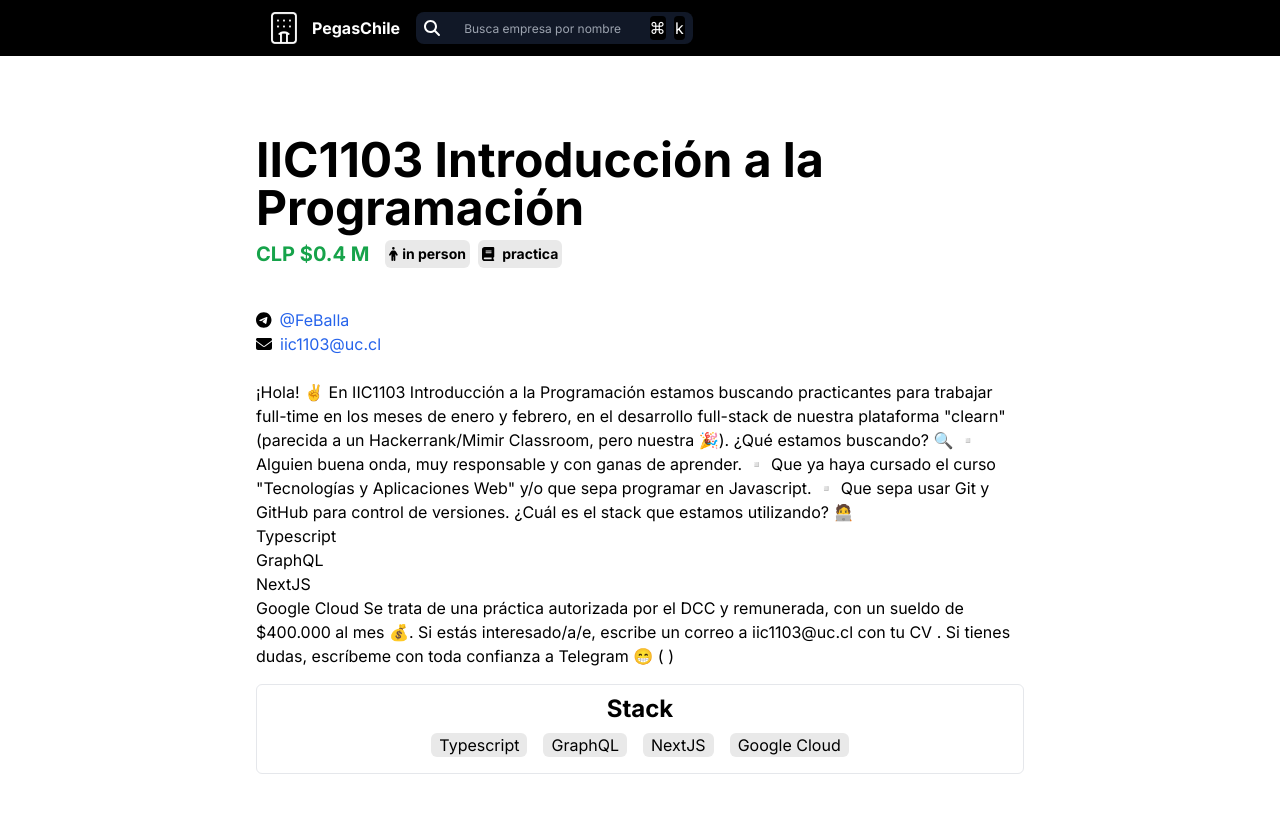
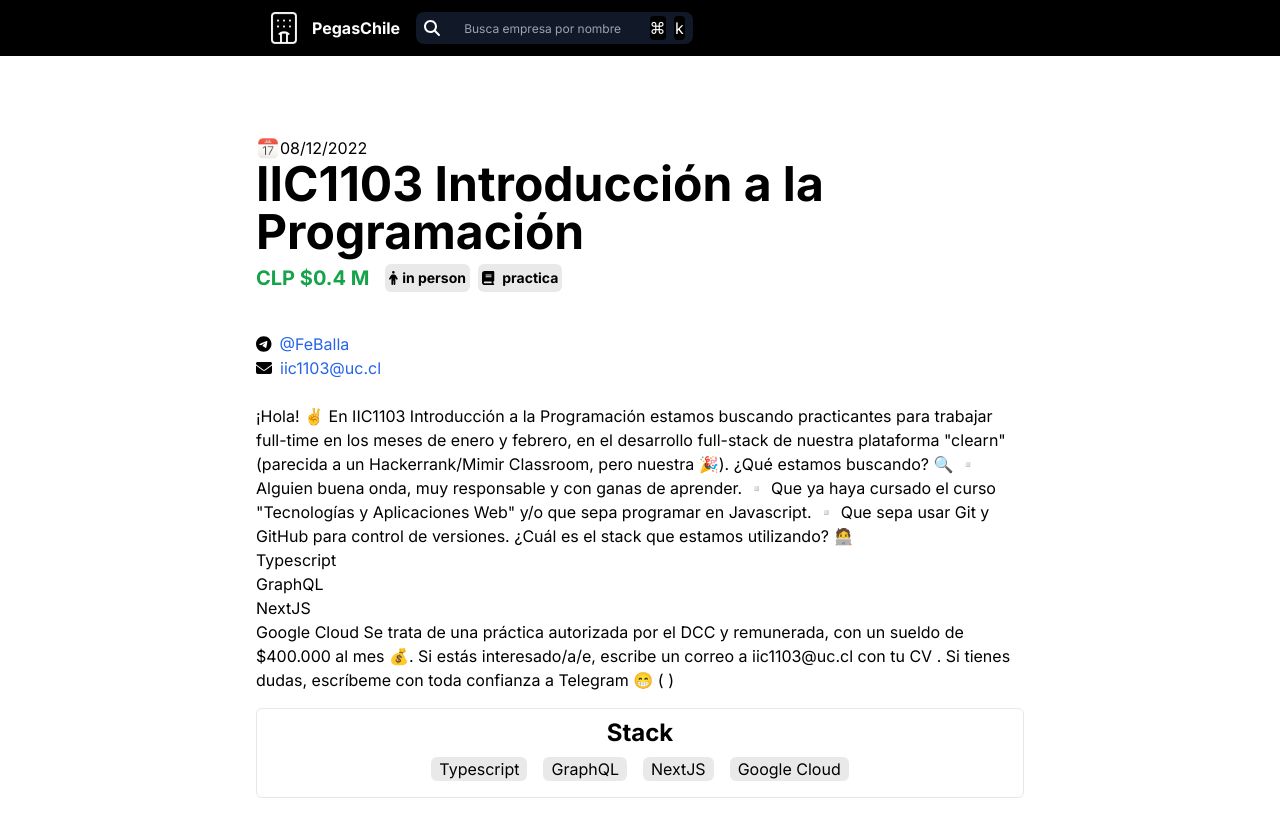
Before and after one commit to a-maccormack/pegas-chile, a Next.js app in the folder frontend/: page /job/1108 in a window 1280 px wide. Before the commit the page ends 814 px from the top, so only its background shows below. Built offline with nearby package versions, Linux system fonts and the light colour scheme.

Commit message:
add date to jobpost

```diff
--- a/frontend/src/app/job/[jobId]/page.tsx
+++ b/frontend/src/app/job/[jobId]/page.tsx
@@ -10,6 +10,7 @@ import { JobDetailSection } from "@/containers/JobPostPage/jobDetailSection";
 import ApiService from "@/services/apiService";
 import { useEffect, useState } from "react";
 import ReactMarkDown from "react-markdown";
+import { DateSection } from "@/containers/JobPostPage/dateSection";
 
 export const runtime = "edge";
 
@@ -47,6 +48,7 @@ export default function JobPage({ params }: { params: { jobId: string } }) {
   return (
     <Container>
       <div className="mb-10">
+        <DateSection jobPost={jobPost} />
         <CompanyNameSection companyName={jobPost.company_name} />
         <JobDetailSection jobPost={jobPost} />
         <ContactSection jobPost={jobPost} />
--- a/frontend/src/containers/JobPostPage/companyNameSection.tsx
+++ b/frontend/src/containers/JobPostPage/companyNameSection.tsx
@@ -9,7 +9,7 @@ export const CompanyNameSection: React.FC<CompanyNameSectionProps> = ({
   companyName,
 }) => {
   return (
-    <div className="mt-20 text-5xl font-bold">
+    <div className="text-5xl font-bold">
       <Link href={`/company/${companyName}`}>
         <h1>{companyName}</h1>
       </Link>
--- /dev/null
+++ b/frontend/src/containers/JobPostPage/dateSection.tsx
@@ -0,0 +1,22 @@
+import { JobPost } from "@/app/types";
+import Image from "next/image";
+import React from "react";
+import CalendarImage from "@/assets/job-card/date-icon.png";
+
+interface DateSectionProps {
+  jobPost: JobPost;
+}
+
+export const DateSection: React.FC<DateSectionProps> = ({ jobPost }) => {
+  const formatDate = () => {
+    return (
+      jobPost.date.day + "/" + jobPost.date.month + "/" + jobPost.date.year
+    );
+  };
+  return (
+    <div className="mt-20 flex items-center">
+      <Image className="h-6 w-6" src={CalendarImage} alt="calendar icon" />
+      <span>{formatDate()}</span>
+    </div>
+  );
+};
```
